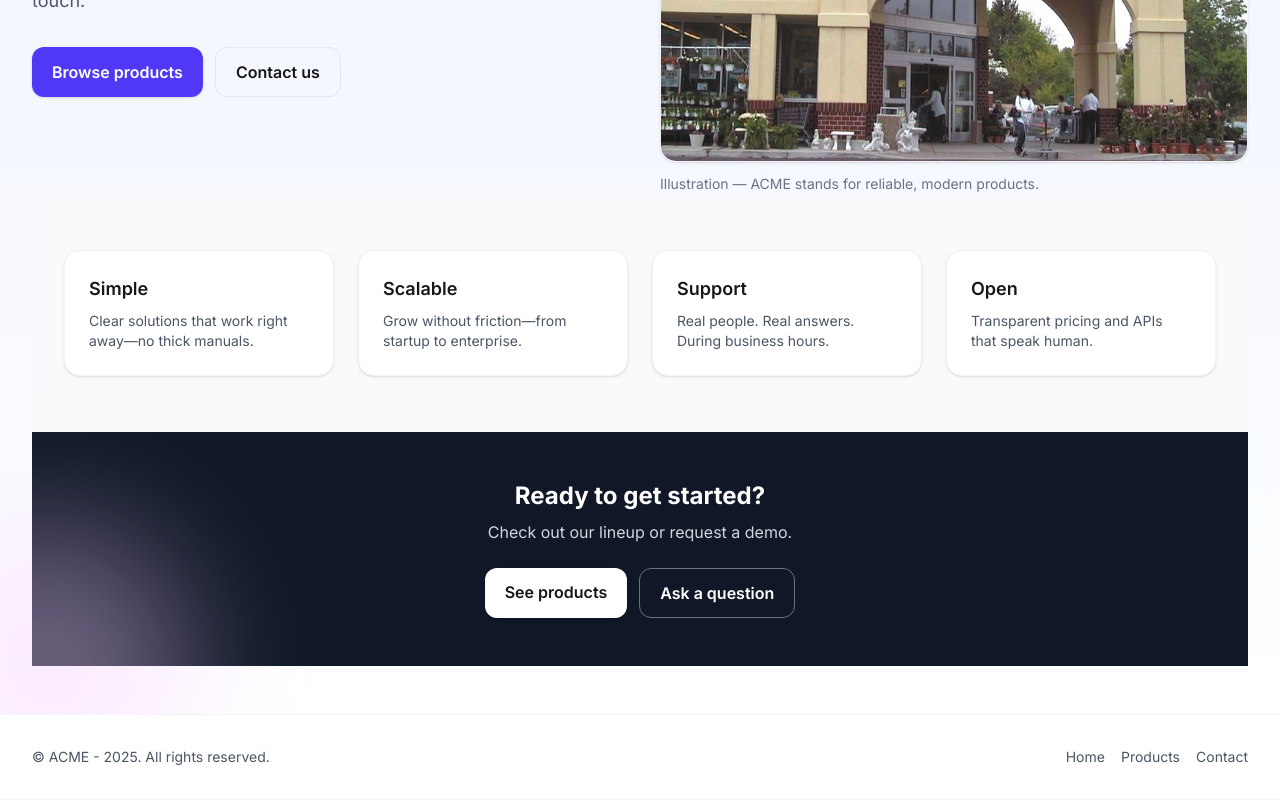
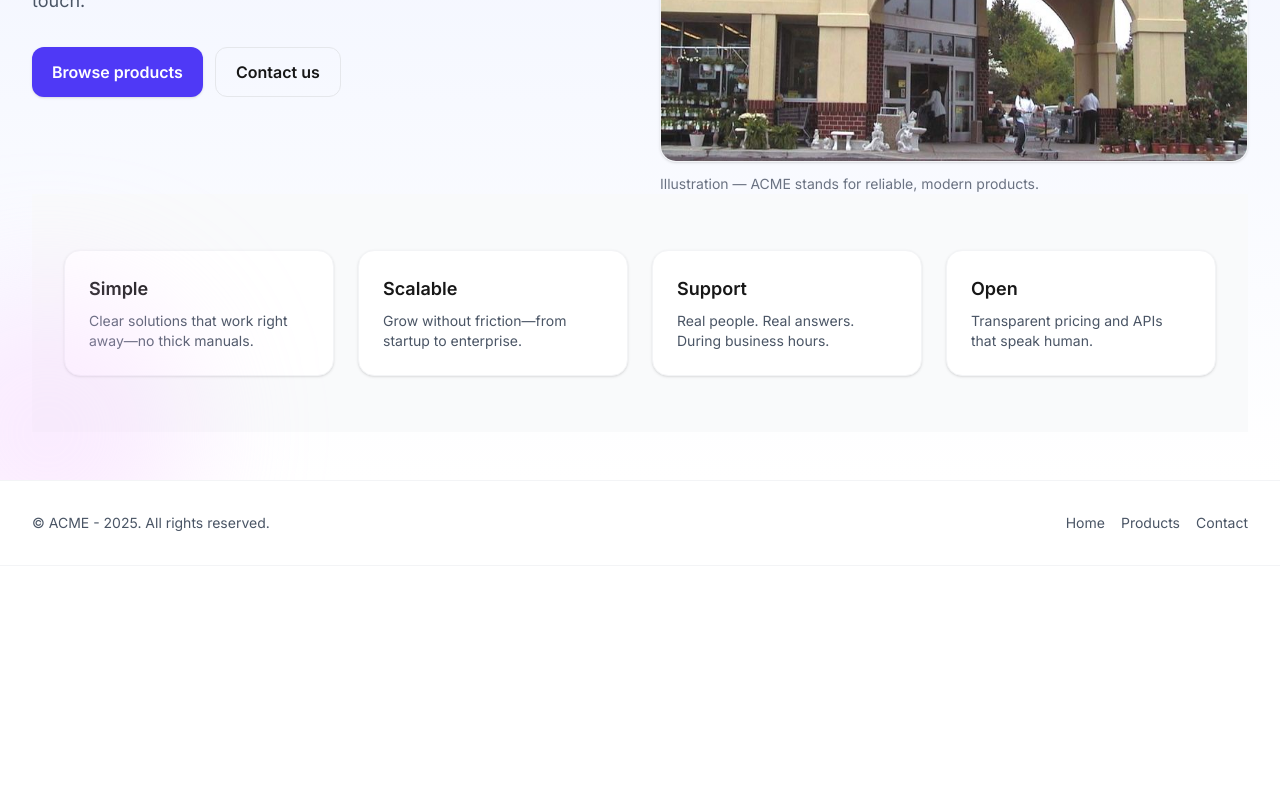
Before and after one commit to docentDavid/front-end-development-week3, a Next.js app: page / in a window 1280 px wide. Shown: the part 392-1192 px from the top of the page. After the commit the page ends 958 px from the top, so only its background shows below. Built offline with nearby package versions, Linux system fonts and the light colour scheme; a web font is replaced by a local one.

Commit message:
Update page.tsx

```diff
--- a/app/page.tsx
+++ b/app/page.tsx
@@ -3,7 +3,7 @@ import Link from "next/link";
 
 export default function Home() {
   return (
-    <section className="relative overflow-hidden">
+    <section className="relative overflow-hidden flex-1">
       {/* Background */}
       <div
         aria-hidden="true"
@@ -94,31 +94,6 @@ export default function Home() {
             </div>
           </div>
         </section>
-
-        <section className="bg-gray-900 dark:bg-gray-950 py-12">
-          <div className="mx-auto max-w-7xl px-4 sm:px-6 lg:px-8 text-center">
-            <h2 className="text-2xl font-bold text-white">
-              Ready to get started?
-            </h2>
-            <p className="mt-2 text-gray-300">
-              Check out our lineup or request a demo.
-            </p>
-            <div className="mt-6 flex justify-center gap-3">
-              <Link
-                href="/products"
-                className="rounded-xl bg-white px-5 py-3 font-semibold shadow hover:bg-gray-100 dark:bg-gray-800 dark:hover:bg-gray-700 dark:text-white"
-              >
-                See products
-              </Link>
-              <Link
-                href="/contact"
-                className="rounded-xl border border-gray-500 px-5 py-3 font-semibold text-white hover:bg-gray-800 dark:border-gray-400 dark:hover:bg-gray-700"
-              >
-                Ask a question
-              </Link>
-            </div>
-          </div>
-        </section>
       </main>
     </section>
   );
```
